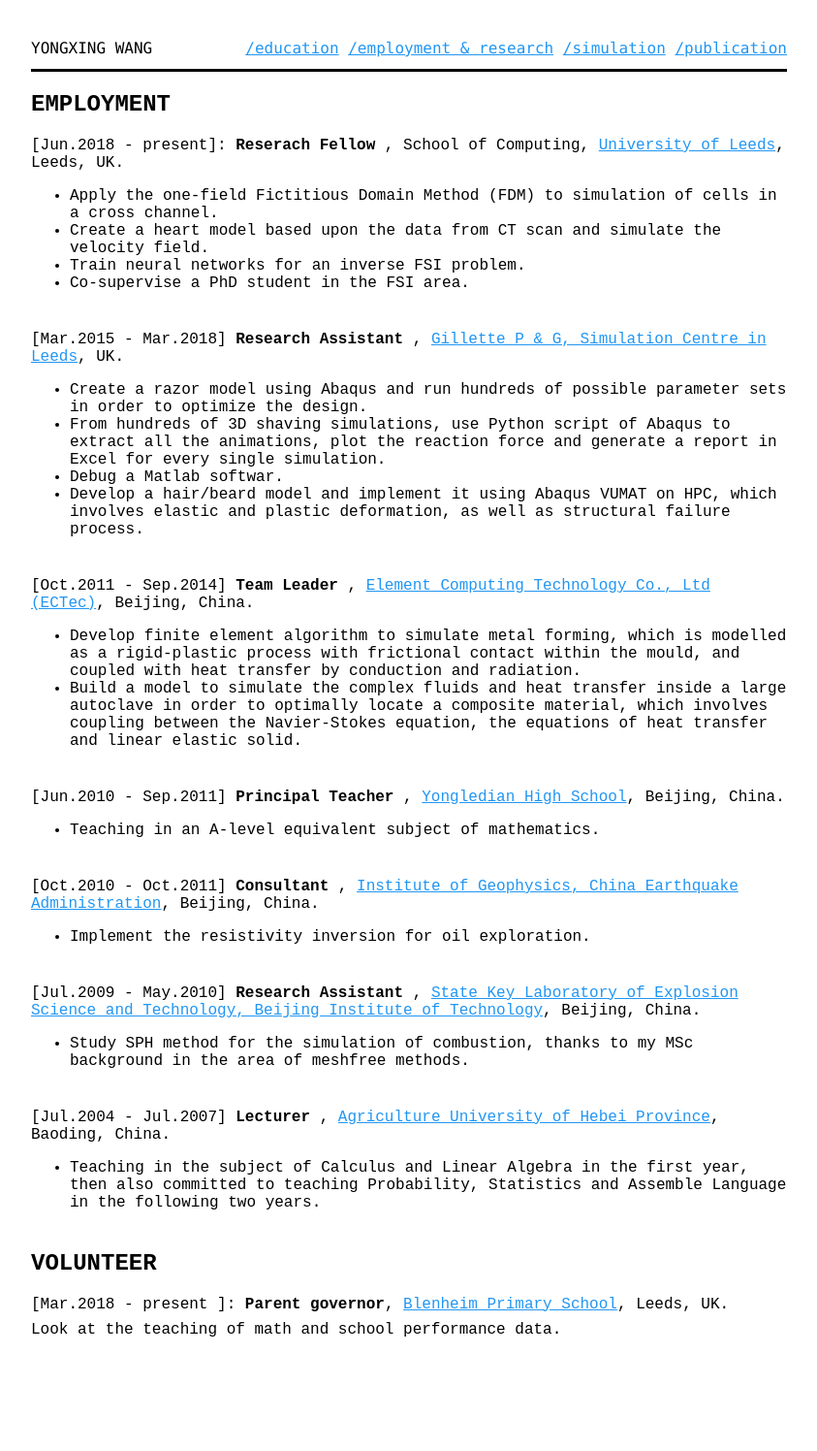
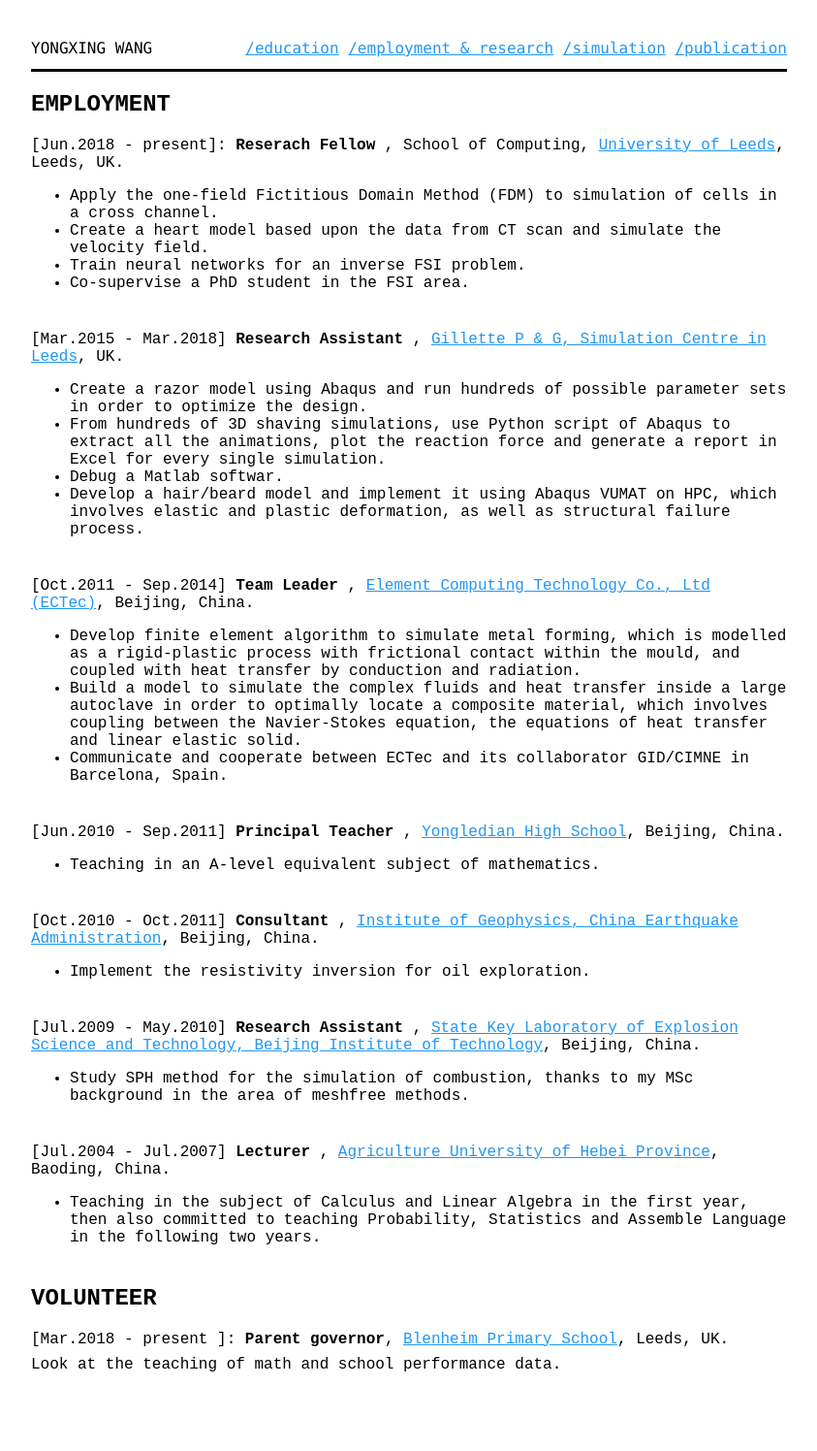
Before and after one commit to yongxingwang/yongxingwang.github.io, a Jekyll site: the page built from work.html, in a window 1280 px wide. Shown: the whole page at 97% size, without its empty margins (218-1061 px from the left). Built offline with Jekyll 4.4.1, drawn with Linux system fonts in a browser that asks for light colours; before the commit the page ends 1460 px from its top, so only the background shows below that.

Commit message:
Update work.html

```diff
--- a/work.html
+++ b/work.html
@@ -96,7 +96,8 @@ title: work
         <ul>
             <li> Develop finite element algorithm to simulate metal forming, which is modelled as a rigid-plastic process with frictional contact within the mould, and coupled with heat transfer by conduction and radiation. </li>
             <li>  Build a model to simulate the complex fluids and heat transfer inside a large autoclave in order to optimally locate a composite material, which involves coupling between the Navier-Stokes equation, the equations of heat transfer and linear elastic solid. </li>
-        </ul>
+	    <li>  Communicate and cooperate between ECTec and its collaborator GID/CIMNE in Barcelona, Spain. </li>
+	    </ul>
    </section>
 
     <section id="archetipum">
```
